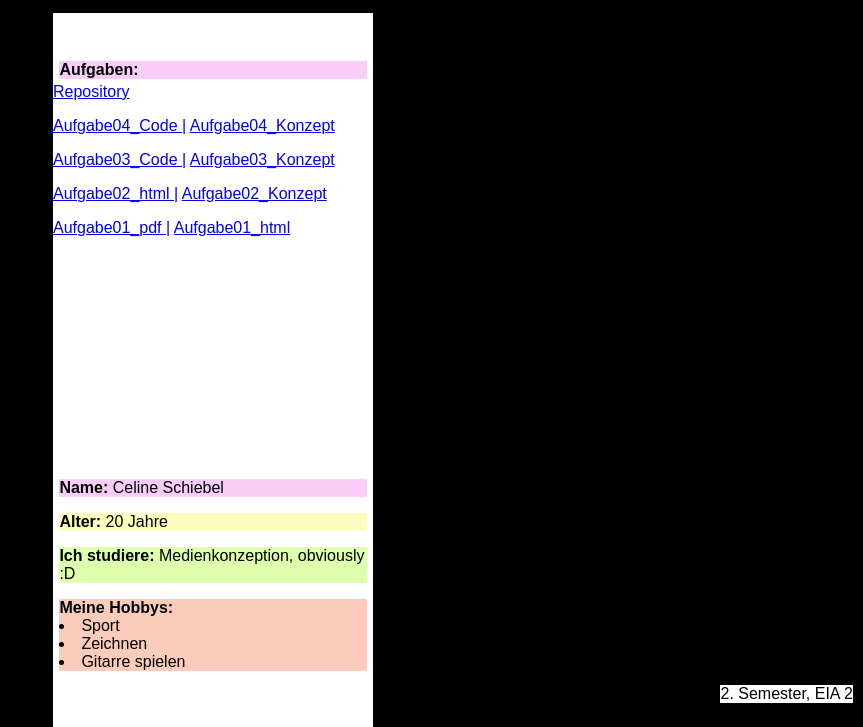
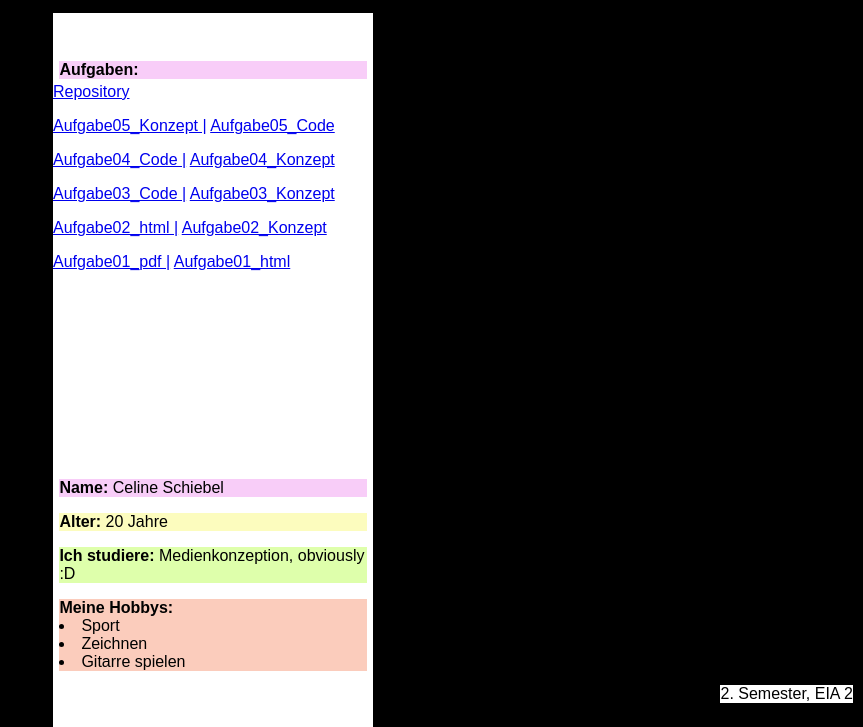
Before and after one commit to celine333/EIA_2, a plain HTML site: page Steckbrief/steckbrief.htm in a window 1280 px wide. Shown: the part 87-814 px from the top of the page, without its empty margins (417-1280 px from the left). Drawn offline with Linux system fonts and the light colour scheme.

Commit message:
Update steckbrief.htm

```diff
--- a/Steckbrief/steckbrief.htm
+++ b/Steckbrief/steckbrief.htm
@@ -14,6 +14,8 @@
         <br>
         <br>
         <p><a href="https://github.com/celine333/EIA_2" target="_blank">Repository</a></p>
+        <p><a href="https://celine333.github.io/EIA_2/Aufgabe_05/Konzept_Aufgabe05.pdf" target="_blank">Aufgabe05_Konzept |</a>
+        <a href="https://celine333.github.io/EIA_2/Aufgabe_05/Haushaltshilfe_L05.html" target="_blank">Aufgabe05_Code</a></p>
         <p><a href="https://celine333.github.io/EIA_2/Aufgabe_04/Haushaltshilfe_L04.html" target="_blank">Aufgabe04_Code |</a>
         <a href="https://celine333.github.io/EIA_2/Aufgabe_04/Konzept_Aufgabe04.pdf" target="_blank">Aufgabe04_Konzept</a></p>
         <p><a href="https://celine333.github.io/EIA_2/Aufgabe_03/Haushaltshilfe.html" target="_blank">Aufgabe03_Code |</a>
```
